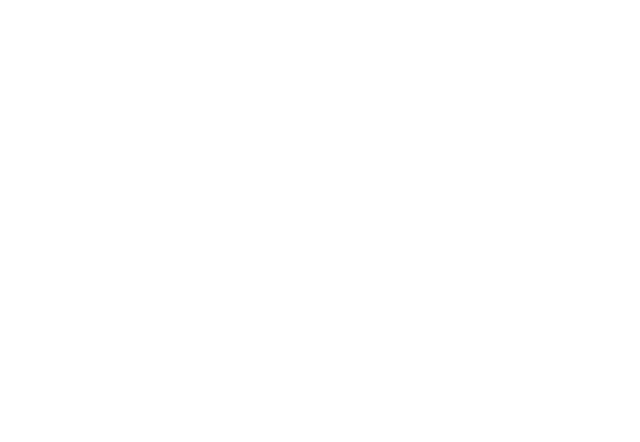
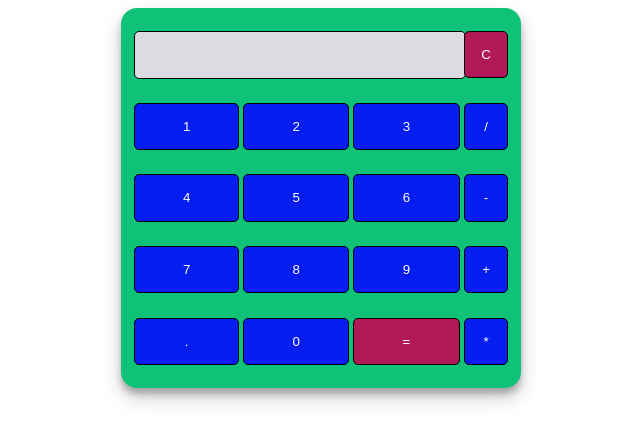
Before and after one commit to sebaqu/calculator, a plain HTML site: page index.html in a window 1280 px wide. Shown: the whole page, without its empty margins (319-959 px from the left). Drawn offline with Linux system fonts and the light colour scheme.

Commit message:
add css for caluculator

```diff
--- /dev/null
+++ b/css/styles.css
@@ -0,0 +1,41 @@
+.calculator {
+    padding: 10px;
+    border-radius: 1em;
+    height: 380px;
+    width: 400px;
+    margin: auto;
+    background-color: #0fc277;
+    box-shadow: rgba(0, 0, 0, 0.19) 0px 10px 20px, rgba(0, 0, 0, 0.23) 0px 6px 6px;
+}
+
+.display-box {
+    font-family: 'Orbitron', sans-serif;
+    background-color: #dcdbe1;
+    border: solid black 0.5px;
+    color: black;
+    border-radius: 5px;
+    width: 100%;
+    height: 65%;
+}
+
+#btn {
+    background-color: #b11956;
+}
+
+input[type=button] {
+    font-family: 'Orbitron', sans-serif;
+    background-color: #051dee;
+    color: white;
+    border: solid black 0.5px;
+    width: 100%;
+    border-radius: 5px;
+    height: 70%;
+    outline: none;
+}
+
+input:active[type=button] {
+    background: #0b5055;
+    -webkit-box-shadow: inset 0px 0px 5px #c1c1c1;
+    -moz-box-shadow: inset 0px 0px 5px #c1c1c1;
+    box-shadow: inset 0px 0px 5px #c1c1c1;
+}
--- a/index.html
+++ b/index.html
@@ -6,8 +6,43 @@
     <meta name="viewport" content="width=device-width, initial-scale=1.0">
     <title>Calculator</title>
     <script src="scripts/calculator.js" defer></script>
+    <link rel="stylesheet" href="css/styles.css">
 </head>
 <body>
+    <table class="calculator" >
+        <tr>
+          <td colspan="3"> <input class="display-box" type="text" id="result" disabled /> </td>
 
+          <!-- clearScreen() function clears all the values -->
+          <td> <input type="button" value="C" onclick="clearScreen()" id="btn" /> </td>
+        </tr>
+        <tr>
+          <!-- display() function displays the value of clicked button -->
+          <td> <input type="button" value="1" onclick="display('1')" /> </td>
+          <td> <input type="button" value="2" onclick="display('2')" /> </td>
+          <td> <input type="button" value="3" onclick="display('3')" /> </td>
+          <td> <input type="button" value="/" onclick="display('/')" /> </td>
+        </tr>
+        <tr>
+          <td> <input type="button" value="4" onclick="display('4')" /> </td>
+          <td> <input type="button" value="5" onclick="display('5')" /> </td>
+          <td> <input type="button" value="6" onclick="display('6')" /> </td>
+          <td> <input type="button" value="-" onclick="display('-')" /> </td>
+        </tr>
+        <tr>
+          <td> <input type="button" value="7" onclick="display('7')" /> </td>
+          <td> <input type="button" value="8" onclick="display('8')" /> </td>
+          <td> <input type="button" value="9" onclick="display('9')" /> </td>
+          <td> <input type="button" value="+" onclick="display('+')" /> </td>
+        </tr>
+        <tr>
+          <td> <input type="button" value="." onclick="display('.')" /> </td>
+          <td> <input type="button" value="0" onclick="display('0')" /> </td>
+
+          <!-- calculate() function evaluates the mathematical expression -->
+          <td> <input type="button" value="=" onclick="calculate()" id="btn" /> </td>
+          <td> <input type="button" value="*" onclick="display('*')" /> </td>
+        </tr>
+      </table>
 </body>
 </html>
--- a/scripts/calculator.js
+++ b/scripts/calculator.js
@@ -38,4 +38,4 @@ function operate(operator, a, b) {
     }
 }
 
-operate('+', 51, 1);
+operate('*', 51, 5);
```
